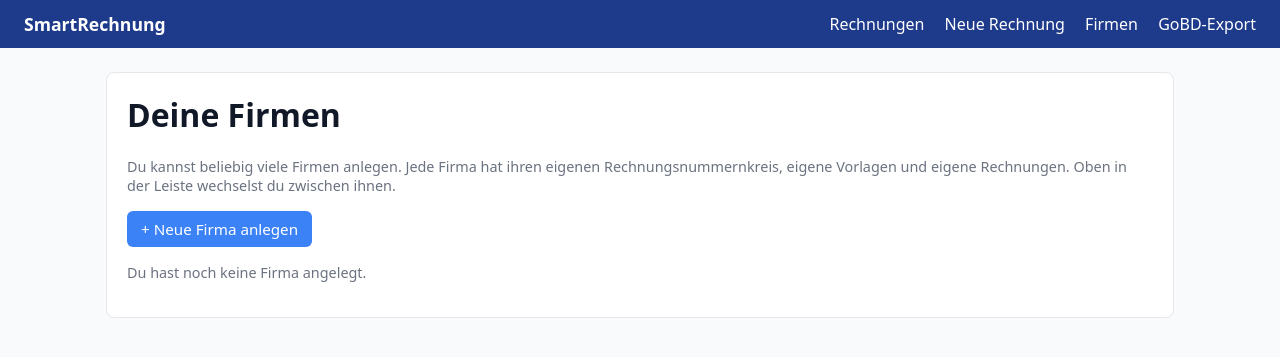
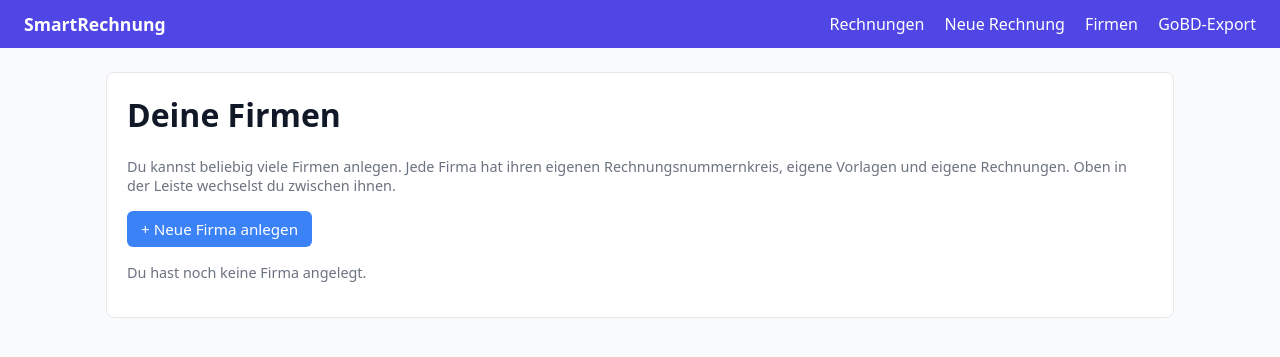
Before and after one commit to soerenhue/smartrechnung, a FastAPI app: page /firmen in a window 1280 px wide. Shown: the top 357 px of the page. Run offline with FastAPI, Linux system fonts and the light colour scheme.

Commit message:
UI-Farben fest setzen, Branding-Farben nur fuer PDFs
Vorher wurden die Branding-Farben (die eigentlich NUR die Rechnung faerben
sollen) auch auf den App-Header und die Buttons im UI uebertragen - hat
dazu gefuehrt, dass beim Aendern der Rechnungsfarbe auch die ganze App-UI
mitgefaerbt wurde.

Jetzt:
- App-UI hat feste Farben, die zum SmartRechnung-Icon passen
- Branding-Farben wirken NUR auf die PDF-Rechnung

```diff
--- a/app/templates/base.html
+++ b/app/templates/base.html
@@ -5,14 +5,16 @@
 <meta name="viewport" content="width=device-width,initial-scale=1">
 <title>{% block title %}E-Rechnung{% endblock %}</title>
 <style>
+  /* App-UI-Farben sind FEST (zum Icon passend) - unabhaengig von
+     den Branding-Farben der Rechnung. */
   :root {
-    --primary: {{ branding.primary_color|default('#1e3a8a') }};
-    --accent: {{ branding.accent_color|default('#3b82f6') }};
-    --text: #111827;
-    --muted: #6b7280;
-    --border: #e5e7eb;
-    --bg: #f9fafb;
-    --card: #ffffff;
+    --primary: #4F46E5;   /* Indigo, passt zum SmartRechnung-Icon */
+    --accent:  #3B82F6;   /* App-Button-Blau */
+    --text:    #111827;
+    --muted:   #6b7280;
+    --border:  #e5e7eb;
+    --bg:      #f9fafb;
+    --card:    #ffffff;
   }
   * { box-sizing: border-box; }
   body { margin: 0; font-family: system-ui, -apple-system, Segoe UI, Roboto, sans-serif;
```
